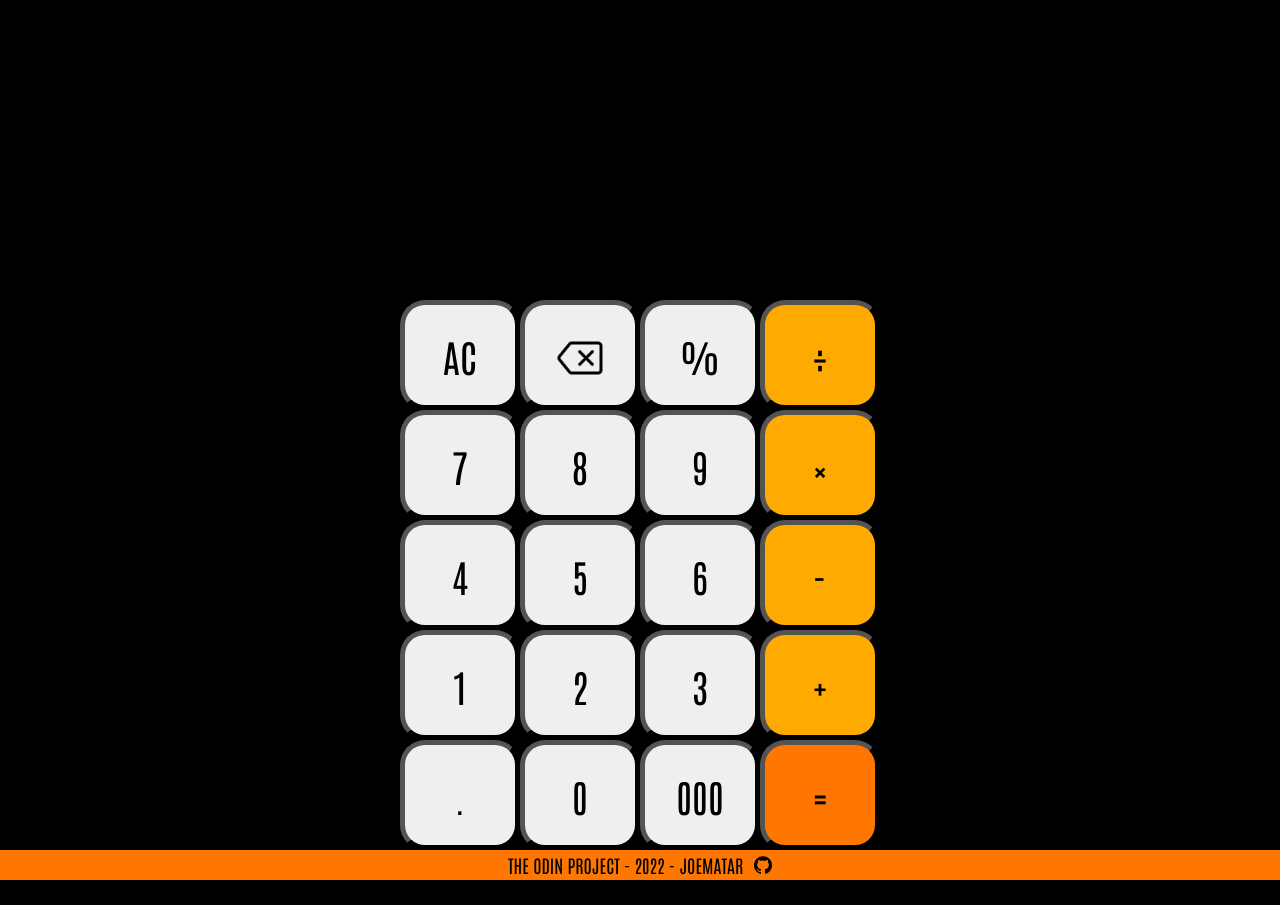
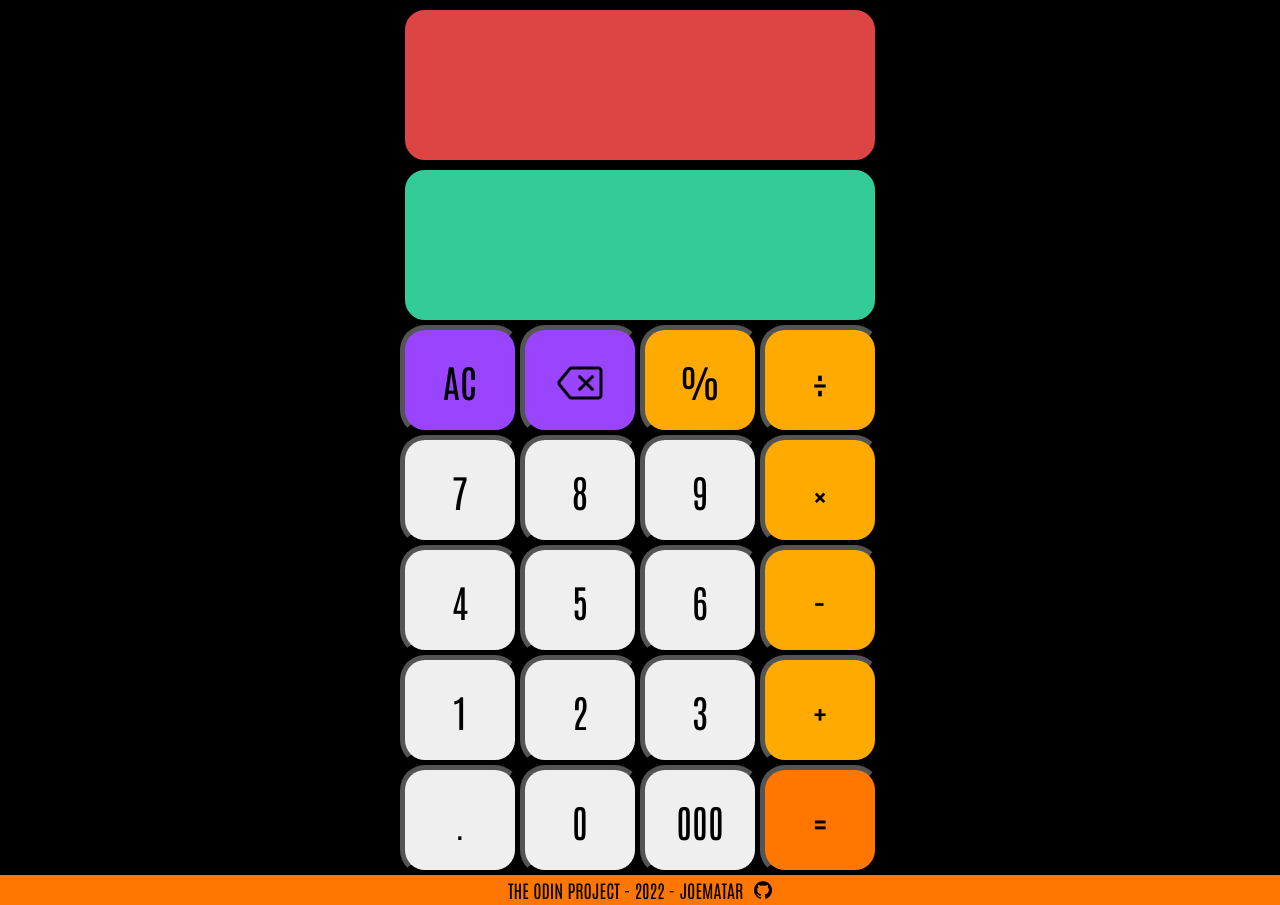
Before and after one commit to joemattar/calculator, a plain HTML site: page index.html in a window 1280 px wide. Before the commit the page ends 880 px from the top, so only its background shows below. Drawn offline with Linux system fonts and the light colour scheme.

Commit message:
Add values to buttons and button transition function

```diff
--- a/css/styles.css
+++ b/css/styles.css
@@ -37,6 +37,14 @@ button img {
     margin-top: 5px;
 }
 
+button.deletion {
+    background-color: #9944ff;
+}
+
+button.deletion:hover {
+    background-color: #cc88ff;
+}
+
 button.operation {
     background-color: #ffaa00;
 }
@@ -54,20 +62,31 @@ button#equal:hover {
 }
 
 .main {
-    width: 100%;
+
 }
 
 .display {
+    margin-top: 5px;
     display: flex;
     flex-direction: column;
 }
 
 .display-upper {
     height: 150px;
+    background-color: #dd4444;
+    border-style: solid;
+    border-radius: 25px;
+    border-width: 5px;
+    border-color: black;
 }
 
 .display-lower {
     height: 150px;
+    background-color: #33cc99;
+    border-style: solid;
+    border-radius: 25px;
+    border-width: 5px;
+    border-color: black;
 }
 
 .buttons {
@@ -75,7 +94,6 @@ button#equal:hover {
 }
 
 .row {
-    width: 100%;
     display: flex;
     align-items: center;
     justify-content: center;
--- a/index.html
+++ b/index.html
@@ -20,34 +20,34 @@
         </div>
         <div class="buttons">
             <div class="row">
-                <button id="ac">AC</button>
-                <button id="backspace"><img src="./images/backspace.png" alt="Backspace Logo"></button>
-                <button id="percent">%</button>
-                <button id="division" class="operation">÷</button>
+                <button id="ac" class="deletion">AC</button>
+                <button id="backspace" class="deletion"><img src="./images/backspace.png" alt="Backspace Logo"></button>
+                <button id="percent" value="%" class="operation">%</button>
+                <button id="division" value="/" class="operation">÷</button>
             </div>
             <div class="row">
-                <button id="seven">7</button>
-                <button id="eight">8</button>
-                <button id="nine">9</button>
-                <button id="multiplication" class="operation">×</button>
+                <button id="seven" value="7">7</button>
+                <button id="eight" value="8">8</button>
+                <button id="nine" value="9">9</button>
+                <button id="multiplication" value="*" class="operation">×</button>
             </div>
             <div class="row">
-                <button id="four">4</button>
-                <button id="five">5</button>
-                <button id="six">6</button>
-                <button id="substraction" class="operation">-</button>
+                <button id="four" value="4">4</button>
+                <button id="five" value="5">5</button>
+                <button id="six" value="6">6</button>
+                <button id="substraction" value="-" class="operation">-</button>
             </div>
             <div class="row">
-                <button id="one">1</button>
-                <button id="two">2</button>
-                <button id="three">3</button>
-                <button id="addition" class="operation">+</button>
+                <button id="one" value="1">1</button>
+                <button id="two" value="2">2</button>
+                <button id="three" value="3">3</button>
+                <button id="addition" value="+" class="operation">+</button>
             </div>
             <div class="row">
-                <button id="decimal">.</button>
-                <button id="zero">0</button>
-                <button id="triple-zero">000</button>
-                <button id="equal">=</button>
+                <button id="decimal" value=".">.</button>
+                <button id="zero" value="0">0</button>
+                <button id="triple-zero" value="000">000</button>
+                <button id="equal" value="=">=</button>
             </div>
         </div>
     </div>
--- a/js/javascript.js
+++ b/js/javascript.js
@@ -2,6 +2,7 @@ const upperDisplay = document.querySelector(".display-upper");
 const lowerDisplay = document.querySelector(".display-lower");
 const buttonAc = document.querySelector("#ac");
 const buttonBackspace = document.querySelector("#backspace");
+
 const buttonPercent = document.querySelector("#percent");
 const buttonDivision = document.querySelector("#division");
 const buttonSeven = document.querySelector("#seven");
@@ -24,11 +25,15 @@ const buttonEqual = document.querySelector("#equal");
 const allButtons = document.querySelectorAll("button");
 
 
+// Function to create transition effect when buttons are clicked
+function buttonEffect(button) {
+    button.classList.add("pressed");
+    button.addEventListener("transitionend", () => {
+    button.classList.remove("pressed");
+    })
+}
+
+// Event listerner for all buttons upon click
 for (let button of allButtons) {
-    button.addEventListener("click", () => {
-        button.classList.add("pressed");
-        button.addEventListener("transitionend", () => {
-            button.classList.remove("pressed");
-        })
-    });
+    button.addEventListener("click", buttonEffect.bind(null, button));
 }
```
